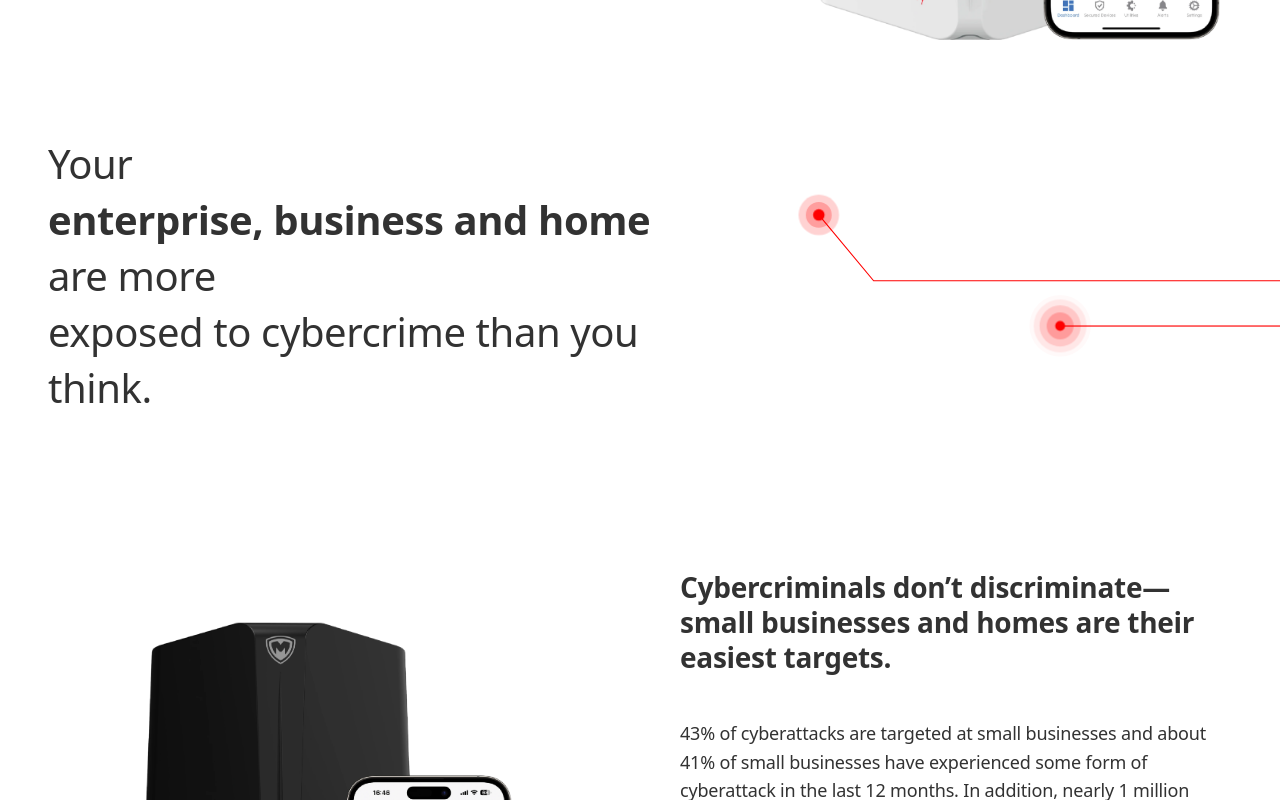
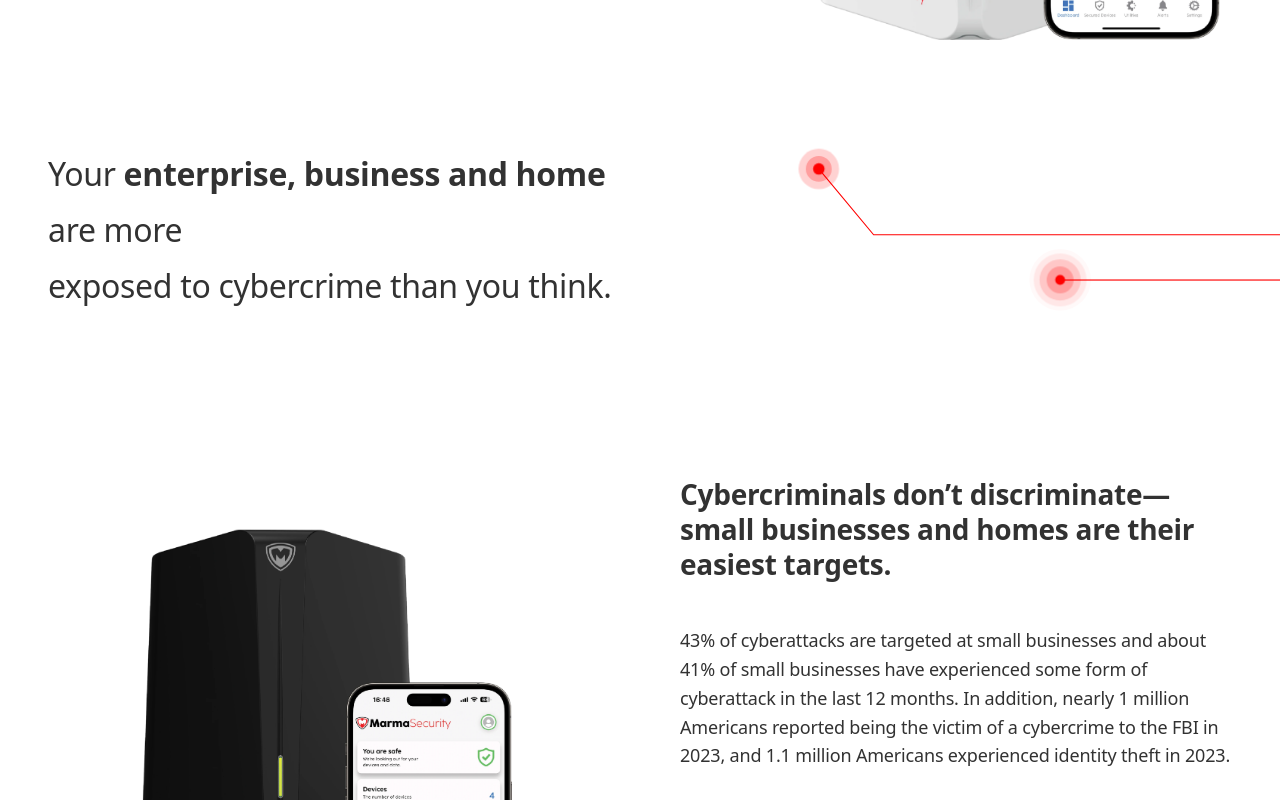
Before and after one commit to vinay-uelement/marma-security, a Next.js app: page / in a window 1280 px wide. Shown: the part 760-1560 px from the top of the page. Built offline with nearby package versions, Linux system fonts and the light colour scheme.

Commit message:
font fixes for heading

```diff
--- a/app/globals.css
+++ b/app/globals.css
@@ -81,7 +81,7 @@ img {
 
   /* FL2: Large Headings - Component Section Headers */
   .fl2 {
-    @apply font-title font-medium text-[18px] md:text-[30px] lg:text-[40px] leading-[1.3] md:leading-[56px] tracking-[-0.01em] text-text-dark;
+    @apply font-title font-medium text-[18px] md:text-[24px] lg:text-[32px] leading-[1.3] md:leading-[56px] tracking-[-0.01em] text-text-dark;
   }
 
   .fl2-1 {
--- a/app/page.tsx
+++ b/app/page.tsx
@@ -58,7 +58,7 @@ export default function Home() {
             Your{" "}
             <HighlightedText
               text="enterprise, business and home"
-              className="text-[#323232] font-bold"
+              className="text-[#323232] !font-extrabold"
               imageClassName="bottom-[-12px] md:bottom-[-10px] right-[0px] md:right-[25px] w-[80px] md:w-[100px] lg:w-[140px]"
             />{" "}
             are more <br /> exposed to cybercrime than you think.
--- a/components/partners/SimplifyLife.tsx
+++ b/components/partners/SimplifyLife.tsx
@@ -71,7 +71,7 @@ export default function SimplifyLife() {
         <h2 className="fl2 w-full min-[901px]:w-[55%] fl2 text-left">
           <HighlightedText
             text="Simplify"
-            className="text-[#323232] font-bold"
+            className="text-[#323232] !font-extrabold"
             imageClassName="bottom-[-10px] md:bottom-[-20px] right-[0]"
           />{" "}
           Your Life.
--- a/components/solutions/SolutionsTabs.tsx
+++ b/components/solutions/SolutionsTabs.tsx
@@ -193,7 +193,7 @@ export default function SolutionsTabs() {
             Security That{" "}
             <HighlightedText
               text="Adapts "
-              className="text-[#323232] font-bold"
+              className="text-[#323232] !font-extrabold"
               imageClassName="bottom-[-10px] md:bottom-[-22px]"
             />
             <br className="hidden md:block" /> to You
```
